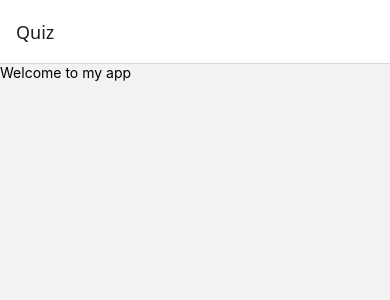
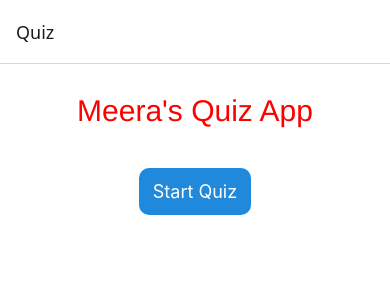
Before and after one commit to meera-develops/quiz-app, a React Native app: screen / in a window 390 px wide. Shown: the top 300 px of the page. Built offline with nearby package versions, Linux system fonts and the light colour scheme.

Commit message:
set up button and on-press navigation

```diff
--- a/App.js
+++ b/App.js
@@ -1,6 +1,8 @@
 import { NavigationContainer } from '@react-navigation/native';
 import { createNativeStackNavigator } from '@react-navigation/native-stack';
 import QuizScreen from './displays/Quiz';
+import QuestionScreen from './displays/Question';
+import SummaryScreen from './displays/Summary';
 
 const Stack = createNativeStackNavigator();
 
@@ -8,6 +10,8 @@ function RootStack() {
   return (
     <Stack.Navigator>
       <Stack.Screen name="Quiz" component={QuizScreen} />
+      <Stack.Screen name="Question" component={QuestionScreen} />
+      <Stack.Screen name="Summary" component={SummaryScreen} />
     </Stack.Navigator>
   )
 }
--- /dev/null
+++ b/displays/Question.js
@@ -0,0 +1,18 @@
+import { View, Text, StyleSheet } from 'react-native';
+
+export default function Question() {
+    return (
+        <View style={styles.container}>
+            <Text style={styles.question}>First Question goes here</Text>
+        </View>
+    );
+}
+
+const styles = StyleSheet.create({
+    container: {
+        flex: 1,
+        backgroundColor: '#44a8eb',
+        alignItems: 'center',
+        justifyContent: 'center',
+      },
+})
--- a/displays/Quiz.js
+++ b/displays/Quiz.js
@@ -1,9 +1,38 @@
+import React from 'react';
 import {Text, View, StyleSheet } from 'react-native';
+import { Button } from '@rneui/base';
+import { useNavigation } from '@react-navigation/native';
 
-export default function Quiz({ navigation }) {
+export default function Quiz() {
+    const navigation = useNavigation();
     return (
-        <View>
-            <Text>Welcome to my app</Text>
+        <View style={styles.container}>
+            <Text style={styles.header}>Meera's Quiz App</Text>
+            <Button
+            title="Start Quiz"
+            size="lg"
+            onPress={() => navigation.navigate('Question')}
+            buttonStyle={{
+                borderRadius: 10,
+            }} />
         </View>
     );
 }
+
+const styles = StyleSheet.create({
+    container: {
+        flex: 1,
+        backgroundColor: '#fff',
+        alignItems: 'center',
+        // justifyContent: 'center',
+      },
+      header: {
+        marginTop: 10,
+        padding: 20,
+        textAlign: 'center',
+        color: 'red',
+        fontSize: 30,
+        fontFamily: 'Helvetica',
+        marginBottom: 20,
+    },
+})
--- /dev/null
+++ b/displays/Summary.js
@@ -0,0 +1,10 @@
+
+
+
+export default function Summary() {
+    return (
+        <View>
+            <Text>You have now reached the summary</Text>
+        </View>
+    );
+}
--- a/package.json
+++ b/package.json
@@ -12,6 +12,8 @@
     "@expo/metro-runtime": "~4.0.1",
     "@react-navigation/native": "^7.1.5",
     "@react-navigation/native-stack": "^7.3.9",
+    "@rneui/base": "^4.0.0-rc.7",
+    "@rneui/themed": "^4.0.0-rc.8",
     "expo": "~52.0.43",
     "expo-status-bar": "~2.0.1",
     "react": "18.3.1",
```
Also changed, not shown: 1 other file (tests, documents, lock files or other folders).
